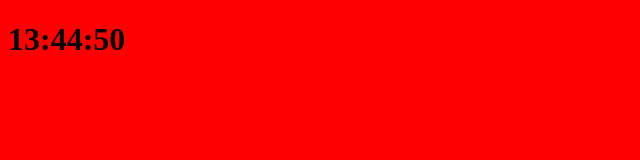
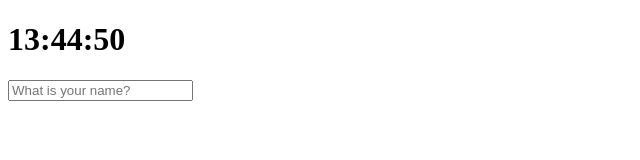
Before and after one commit to David-Myeonghan/VanillaScript, a plain HTML site: page index.html in a window 1280 px wide. Shown: the whole page, without its empty margins (0-640 px from the left). Drawn offline with Linux system fonts and the light colour scheme.

Commit message:
greetings

```diff
--- /dev/null
+++ b/greeting.js
@@ -0,0 +1,44 @@
+const form = document.querySelector(".js-form");
+const input = form.querySelector("input");
+const greeting = document.querySelector(".js-greetings");
+
+const USER_LS = "currentUser";
+const SHOWING_CN = "showing";
+
+function saveName(text) {
+	localStorage.setItem(USER_LS, text);
+}
+
+function handleSubmit(event) {
+	event.preventDefault();
+	const currentValue = input.value;
+	paintGreeting(currentValue);
+	saveName(currentValue);
+}
+
+function askForName() {
+	form.classList.add(SHOWING_CN);
+	form.addEventListener("submit", handleSubmit);
+}
+
+function paintGreeting(text) {
+	form.classList.remove(SHOWING_CN);
+
+	greeting.classList.add(SHOWING_CN);
+	greeting.innerText = `Hello ${text}`;
+}
+
+function loadName() {
+	const currentUser = localStorage.getItem(USER_LS);
+	if (currentUser === null) {
+		askForName();
+	} else {
+		paintGreeting(currentUser);
+	}
+}
+
+function init() {
+	loadName();
+}
+
+init();
--- a/index.css
+++ b/index.css
@@ -1,3 +1,23 @@
 body {
-	background-color: red;
+	background-color: white;
 }
+.btn {
+	cursor: pointer;
+}
+
+body {
+	color: black;
+}
+
+.clicked {
+	color: brown;
+}
+
+.form,
+.greetings {
+	display: none;
+}
+
+.showing {
+	display: block;
+}
--- a/index.html
+++ b/index.html
@@ -8,6 +8,11 @@
 		<div class="js-clock">
 			<h1>00:00</h1>
 		</div>
+		<form class="js-form form">
+			<input type="text" placeholder="What is your name?" />
+		</form>
+		<h4 class="js-greetings greetings"></h4>
 		<script src="clock.js"></script>
+		<script src="greeting.js"></script>
 	</body>
 </html>
```
